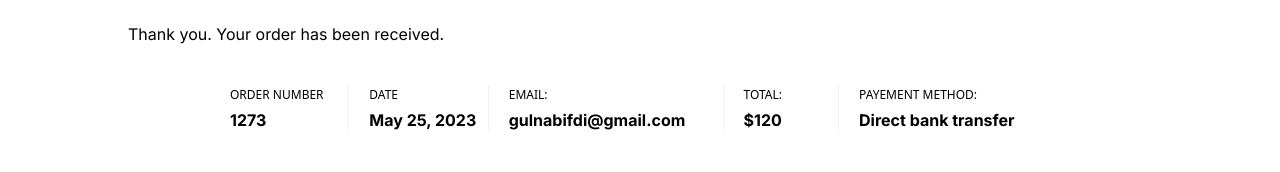
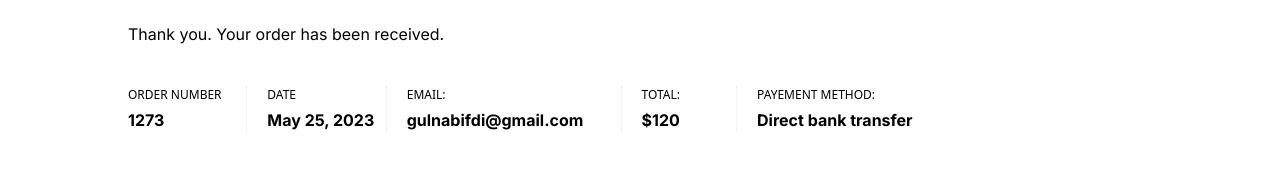
Before and after one commit to gulnabi-afridi/single-vendor-e-commerce, a Next.js app: page /checkout/recipt in a window 1280 px wide. Shown: the part 628-800 px from the top of the page. Built offline with nearby package versions, Linux system fonts and the light colour scheme.

Commit message:
overflow solved

```diff
--- a/src/components/shared/ProductCards/WishListCard.tsx
+++ b/src/components/shared/ProductCards/WishListCard.tsx
@@ -15,7 +15,7 @@ interface Props {
 
 const WishListCard: React.FC<Props> = ({ name, price, picture, status,seeDetails }) => {
   return (
-    <div className="w-full grid grid-cols-[2.5fr,1fr,2fr,] min-w-[840px] border-t py-5">
+    <div className="w-full grid grid-cols-[2.5fr,1fr,2fr] min-w-[840px] border-t py-5">
       {/* product name and image here */}
       <div className="w-full flex items-center justify-start gap-4">
 
--- a/src/layouts/SearchBar/Cart.tsx
+++ b/src/layouts/SearchBar/Cart.tsx
@@ -1,11 +1,11 @@
 import React from "react";
-import Link from "next/link";
 import Badge from "@mui/material/Badge";
 import { HiOutlineShoppingBag } from "react-icons/hi";
 import DialougeWrapper from "@/components/shared/DialogueWrapper/DialougeWrapper";
 import AddToCart from "@/components/shared/ProductCards/AddToCart";
 import { Data } from "../../../constants/Data/JSON";
 import NavigationButton from "@/components/shared/Button/NavigationButton";
+
 interface Props {
   open: boolean;
   setOpen: any;
@@ -22,7 +22,7 @@ const Cart: React.FC<Props> = ({ open, setOpen, onClose }) => {
         />
       </Badge>
       <DialougeWrapper open={open} setState={onClose} title="My Cart">
-        <div className="w-full lg:w-[80%] flex flex-col items-center justify-center gap-12 mx-auto overflow-auto">
+        <div className="w-full lg:w-[80%] flex flex-col items-start ThinScrollbar justify-center gap-12 mx-auto overflow-auto">
           {Data.CartItems.map((item: any, index: number) => (
             <AddToCart
               key={index}
@@ -31,6 +31,7 @@ const Cart: React.FC<Props> = ({ open, setOpen, onClose }) => {
               price={item.price}
             />
           ))}
+        </div>
         <div className="w-full flex flex-col gap-4 items-center justify-center">
           <NavigationButton
             route="/checkout"
@@ -47,7 +48,6 @@ const Cart: React.FC<Props> = ({ open, setOpen, onClose }) => {
               View Cart
             </Link> */}
         </div>
-        </div>
       </DialougeWrapper>
     </div>
   );
--- a/src/layouts/SearchBar/Favorite.tsx
+++ b/src/layouts/SearchBar/Favorite.tsx
@@ -21,7 +21,7 @@ const Favorite: React.FC<Props> = ({ open, setOpen, onClose }: Props) => {
         />
       </Badge>
       <DialougeWrapper open={open} setState={onClose} title="My Wishlist">
-        <div className="w-full lg:w-[80%] flex flex-col items-center justify-center gap-4 mx-auto overflow-auto">
+        <div className="w-full lg:w-[80%] flex flex-col items-start justify-center ThinScrollbar gap-4 mx-auto overflow-auto">
           {Data.WishListItems.map((item: any, index: number) => (
             <WishListCard
               key={index}
--- a/views/Recipt/Recipt.tsx
+++ b/views/Recipt/Recipt.tsx
@@ -7,14 +7,14 @@ import CheckoutHeader from "@/components/shared/CheckoutHeader/CheckoutHeader";
 const Recipt = () => {
   return (
     <div className="w-full">
-        <CheckoutHeader/>
+      <CheckoutHeader />
       <Wrapper style="">
         <div className="w-full flex flex-col py-14 px-0 md:px-24 gap-6">
           <p className="text-black-main font-inter text-[16px]">
             Thank you. Your order has been received.
           </p>
           {/*  */}
-          <div className="w-ful overflow-auto flex justify-center items-center py-4">
+          <div className="w-full overflow-auto flex justify-start items-center py-4">
             <div className="min-w-[820px] grid gap-5 grid-cols-[1fr,1fr,1.8fr,0.8fr,1.6fr]">
               {/* 1) order number */}
               <div className="flex flex-col gap-1 border-r border-dotted">
```
Lines whose indentation alone changed are shown as unchanged.
